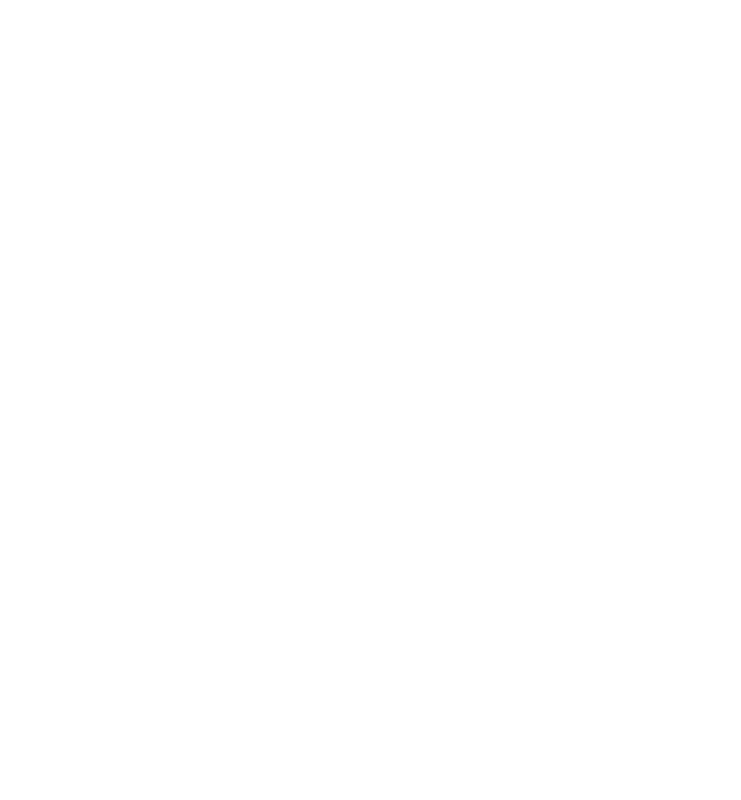
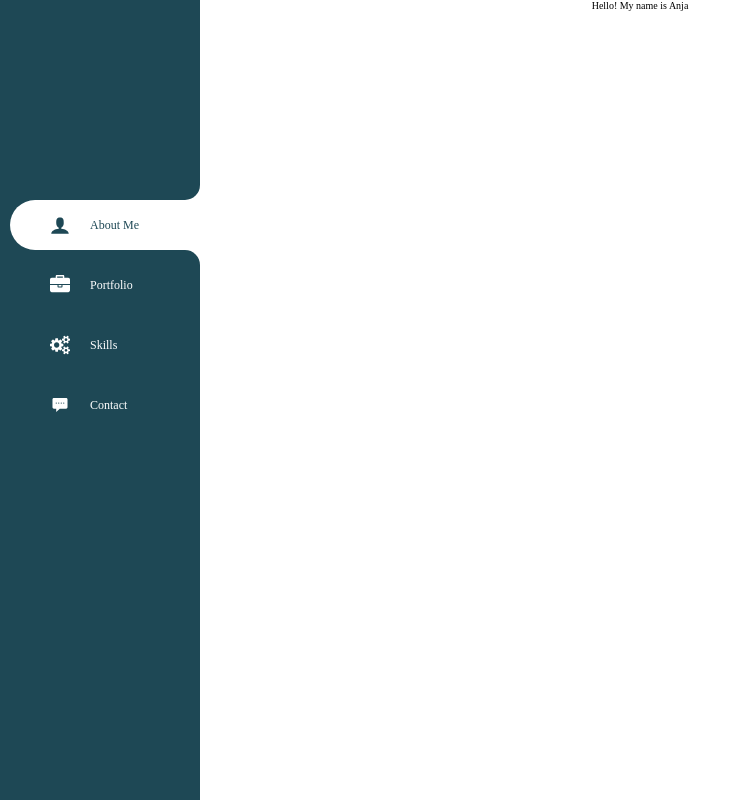
Before and after one commit to anja-rasoloarivalona/REACT-Portfolio, a React (Create React App) app: page / in a window 1280 px wide. Shown: the whole page, without its empty margins (0-741 px from the left). Built offline with nearby package versions, Linux system fonts and the light colour scheme.

Commit message:
Styled navigation of sidebar

```diff
--- a/src/App.css
+++ b/src/App.css
@@ -1,26 +1,17 @@
 :root {
   /* COLOR */
   --color-white : #fff;
-
-  --color-primary: rgb(49, 78, 140);;
-
-  --color-dark: #1a1a1a;
-  --color-dark-light: #313131;
-  --color-secondary: #04776e;
+  --color-primary: #1E4855;
+  --color-secondary: #42318C;
+  --color-grey: #817A97;
 
 
 
-  --color-grey: rgb(233, 233, 233);
-  --color-grey-light: rgb(233, 233, 233);
+  --font-primary: 'Open Sans', sans-serif;
+  --font-size-xs: 1rem;
+  --font-size-md: 1.2rem;
+  --font-size-xl: 1.4rem;
 
-
-  --font-primary: 'Open Sans', sans-serif;
-
-
-  --shadow : -3px -3px 7px rgba(255, 255, 255, 0.451),
-   3px 3px 7px rgba(94, 104, 121, .288);
-   --shadow-inset : inset -3px -3px 7px rgba(255, 255, 255, 0.451),
-   inset 3px 3px 7px rgba(94, 104, 121, .288);
 }
 
 *,
--- a/src/App.js
+++ b/src/App.js
@@ -1,6 +1,8 @@
 import React, { Component } from 'react'
 import { Route, Switch, withRouter, Redirect } from 'react-router-dom';
 import './App.css';
+
+import Sidebar from './components/Sidebar/Siderbar';
 
 
 import About from './pages/About/About';
@@ -15,8 +17,12 @@
 
     return (
       <div className="app">
+        <Sidebar />
         <Switch>
-          {/* <Route exact path="/" component={About}/> */}
+          <Route exact path="/" component={About}/>
+          <Route path="/portfolio" component={Projects}/>
+          <Route path="/skills" component={Skills}/>
+          <Route path="/contact" component={Contact}/>
         </Switch>
       </div>
     )
--- /dev/null
+++ b/src/components/Sidebar/Sidebar.css
@@ -0,0 +1,117 @@
+.sidebar {
+    background: var(--color-primary);
+    width:20rem;
+    height: 100vh;
+    position: fixed;
+}
+
+
+.sidebar__header {
+    background: var(--color-primary);
+    height: 20rem;
+
+}
+.sidebar__nav {
+
+}
+
+.sidebar__nav__list {
+    display: flex;
+    flex-direction: column;
+    list-style: none;
+}
+
+.sidebar__nav__list a {
+    text-decoration: none;
+    height: 5rem;
+    margin-bottom: 1rem;
+    font-size: var(--font-size-md);
+    text-transform: capitalize;
+    color: var(--color-white);
+    position: relative;
+    /* overflow: hidden; */
+}
+
+.sidebar__nav__list__item {
+    width: 20rem;
+    height: 100%;
+    position: absolute;
+    right: 0;
+    display: flex;
+    align-items: center;
+    z-index: 10;
+    right: 0;
+
+}
+.sidebar__nav__list__item svg {
+    width: 2rem;
+    height: 2rem;
+    margin-right: 2rem;
+    margin-left: 5rem;
+    fill: var(--color-white)
+}
+
+
+.sidebar__nav__list a.active {
+    color: var(--color-primary);
+}
+
+.sidebar__nav__list a.active::before {
+    content: '';
+    position: absolute;
+    top: 0;
+    right: 0;
+    background: var(--color-white);
+    height: 100%;
+    width: 95%;
+    display: inline-block;
+    border-top-left-radius: 5rem;
+    border-bottom-left-radius: 5rem;
+}
+
+
+
+.sidebar__nav__list a.active svg {
+    fill: var(--color-primary);
+    color: var(--color-primary)
+}
+
+.sidebar__nav__list__item__design {
+    position: absolute;
+    width: 100%;
+    height: 100%;
+    background: var(--color-white);
+    left: 0;
+    display: none;
+
+}
+
+.sidebar__nav__list a.active .sidebar__nav__list__item__design {
+    display: block;
+}
+
+.sidebar__nav__list__item__design.sidebar__nav__list__item__design--top {
+    top: -100%;
+}
+
+.sidebar__nav__list__item__design.sidebar__nav__list__item__design--bottom {
+    top: 100%;
+}
+
+.sidebar__nav__list__item__design__inner {
+    position: absolute;
+    height: 100%;
+    width: 100%;
+    background: var(--color-primary);
+}
+
+.sidebar__nav__list__item__design.sidebar__nav__list__item__design--top .sidebar__nav__list__item__design__inner {
+    bottom: 0;
+    border-bottom-right-radius: 1.5rem;
+
+}
+
+.sidebar__nav__list__item__design.sidebar__nav__list__item__design--bottom .sidebar__nav__list__item__design__inner {
+    bottom: 0;
+    border-top-right-radius: 1.5rem;
+}
--- /dev/null
+++ b/src/components/Sidebar/Siderbar.js
@@ -0,0 +1,72 @@
+import React, { Component } from 'react';
+import './Sidebar.css';
+import { NavLink } from 'react-router-dom';
+import IconSvg from '../../utilities/svg/svg'
+
+class Siderbar extends Component {
+    render() {
+        return (
+            <div className="sidebar">
+                <header className="sidebar__header">
+
+                </header>
+                <nav className="sidebar__nav">
+
+                    <ul className="sidebar__nav__list">
+                        <NavLink to="/" exact>
+                            <div className="sidebar__nav__list__item">
+                                <IconSvg icon="user"/>
+                                <span>about me</span>
+                            </div>
+                            <div className="sidebar__nav__list__item__design sidebar__nav__list__item__design--top">
+                                <div className="sidebar__nav__list__item__design__inner"></div>
+                            </div>
+                            <div className="sidebar__nav__list__item__design sidebar__nav__list__item__design--bottom">
+                                <div className="sidebar__nav__list__item__design__inner"></div>
+                            </div>
+                        </NavLink>
+                        <NavLink to="portfolio">
+                            <div className="sidebar__nav__list__item">
+                                <IconSvg icon="briefcase"/>
+                                <span>portfolio</span>
+                            </div>
+                            <div className="sidebar__nav__list__item__design sidebar__nav__list__item__design--top">
+                                <div className="sidebar__nav__list__item__design__inner"></div>
+                            </div>
+                            <div className="sidebar__nav__list__item__design sidebar__nav__list__item__design--bottom">
+                                <div className="sidebar__nav__list__item__design__inner"></div>
+                            </div>
+                        </NavLink>
+                        <NavLink to="skills">
+                            <div className="sidebar__nav__list__item">
+                                <IconSvg icon="cogs"/>
+                                <span>skills</span>
+                            </div>
+                            <div className="sidebar__nav__list__item__design sidebar__nav__list__item__design--top">
+                                <div className="sidebar__nav__list__item__design__inner"></div>
+                            </div>
+                            <div className="sidebar__nav__list__item__design sidebar__nav__list__item__design--bottom">
+                                <div className="sidebar__nav__list__item__design__inner"></div>
+                            </div>
+                        </NavLink>
+                        <NavLink to="contact">
+                            <div className="sidebar__nav__list__item">
+                                <IconSvg icon="chat"/>
+                                <span>contact</span>
+                            </div>
+                            <div className="sidebar__nav__list__item__design sidebar__nav__list__item__design--top">
+                                <div className="sidebar__nav__list__item__design__inner"></div>
+                            </div>
+                            <div className="sidebar__nav__list__item__design sidebar__nav__list__item__design--bottom">
+                                <div className="sidebar__nav__list__item__design__inner"></div>
+                            </div>
+                        </NavLink>
+                    </ul>
+
+                </nav>
+            </div>
+        )
+    }
+}
+
+export default Siderbar
```
